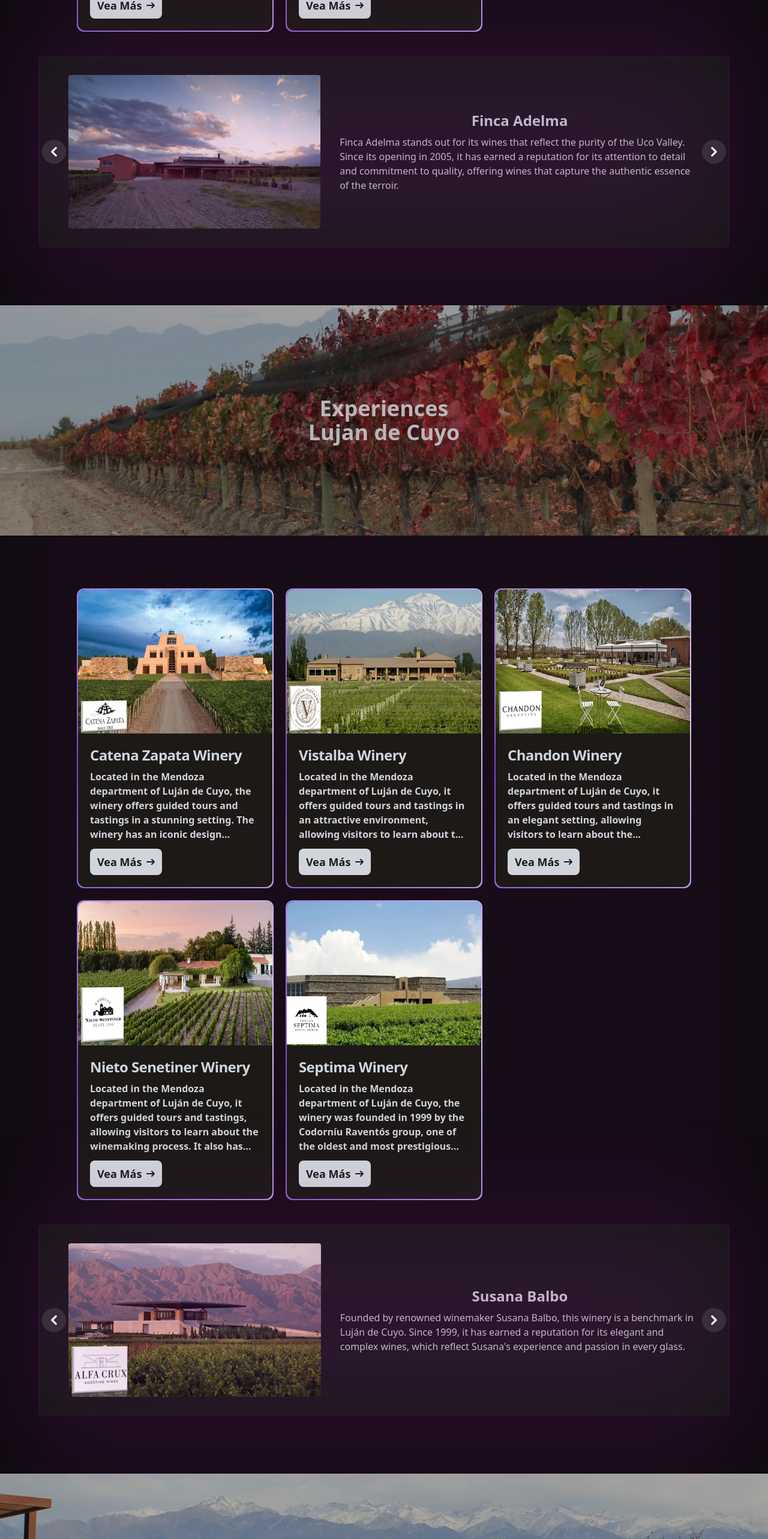
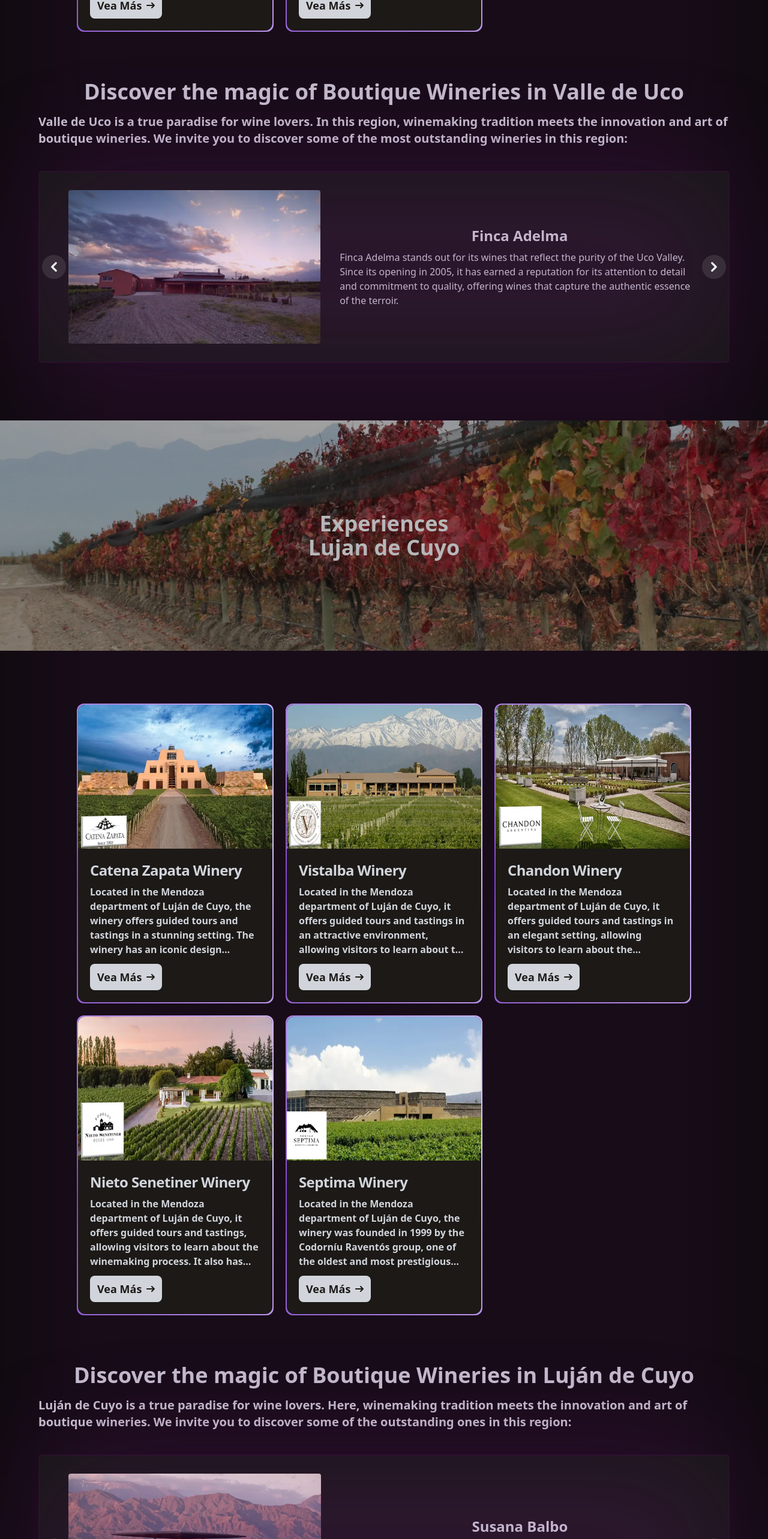
Before and after one commit to JeroDominik/SolYVinos-SA, a Next.js app: page /en in a window 1280 px wide. Shown: the part 3295-5861 px from the top of the page at 60% size. Built offline with nearby package versions, Linux system fonts and the light colour scheme.

Commit message:
added title bodegas Boutique, and their paragraph. With languajes

```diff
--- a/src/app/dictionaries/en.json
+++ b/src/app/dictionaries/en.json
@@ -65,6 +65,10 @@
             "ExperiencesImg": "/experiencesBoutiqueUco/Boutique-GimenezRiili.webp"
         }
     ],
+    "boutiqueUco": {
+        "boutiqueTitle": "Discover the magic of Boutique Wineries in Valle de Uco",
+        "boutiqueDesc": "Valle de Uco is a true paradise for wine lovers. In this region, winemaking tradition meets the innovation and art of boutique wineries. We invite you to discover some of the most outstanding wineries in this region:"
+    },
     "experiencesLujan" : [
         {
             "ExperiencesTitle": "Catena Zapata Winery",
@@ -134,6 +138,10 @@
             "ExperiencesImg": "/experiencesBoutiqueLujan/Boutique-Kaiken.webp"
         }
     ],
+    "boutiqueLujan": {
+        "boutiqueTitle": "Discover the magic of Boutique Wineries in Luján de Cuyo",
+        "boutiqueDesc": "Luján de Cuyo is a true paradise for wine lovers. Here, winemaking tradition meets the innovation and art of boutique wineries. We invite you to discover some of the outstanding ones in this region:"
+    },
     "experiencesMaipu" : [
         {
             "ExperiencesTitle": "Trapiche Winery",
@@ -176,6 +184,10 @@
             "ExperiencesImg": "/experiencesBoutiqueMaipu/Boutique-Trivento.webp"
         }
     ],
+    "boutiqueMaipu": {
+        "boutiqueTitle": "Discover the magic of the Boutique Wineries in Maipú",
+        "boutiqueDesc": "Maipú is a true paradise for wine lovers. Here, winemaking tradition meets the innovation and art of boutique wineries. We invite you to discover some of the most outstanding wineries in this region:"
+    },
     "experiencesPotrerillos" : [
         {
             "ExperiencesTitle": "The Palapas",
--- a/src/app/dictionaries/es.json
+++ b/src/app/dictionaries/es.json
@@ -65,6 +65,10 @@
             "ExperiencesImg": "/experiencesBoutiqueUco/Boutique-GimenezRiili.webp"
         }
     ],
+    "boutiqueUco": {
+        "boutiqueTitle": "Descubre la magia de las Bodegas Boutique en el Valle de Uco",
+        "boutiqueDesc": "El Valle de Uco es un verdadero paraíso para los amantes del vino. En esta región, la tradición vitivinícola se une con la innovación y el arte de las bodegas boutique. Te invitamos a conocer algunas de las bodegas más destacadas de esta región:"
+    },
     "experiencesLujan" : [
         {
             "ExperiencesTitle": "Bodega Catena Zapata",
@@ -134,6 +138,10 @@
             "ExperiencesImg": "/experiencesBoutiqueLujan/Boutique-Kaiken.webp"
         }
     ],
+    "boutiqueLujan": {
+        "boutiqueTitle": "Descubre la magia de las Bodegas Boutique en Luján de Cuyo",
+        "boutiqueDesc": "Luján de Cuyo es un verdadero paraíso para los amantes del vino. Aquí, la tradición vitivinícola se une con la innovación y el arte de bodegas boutique. Te invitamos a conocer algunas de las destacadas de esta región:"
+    },
     "experiencesMaipu" : [
         {
             "ExperiencesTitle": "Bodega Trapiche",
@@ -176,6 +184,10 @@
             "ExperiencesImg": "/experiencesBoutiqueMaipu/Boutique-Trivento.webp"
         }
     ],
+    "boutiqueMaipu": {
+        "boutiqueTitle": "Descubre la magia de las Bodegas Boutique en Maipú",
+        "boutiqueDesc": "Maipú es un verdadero paraíso para los amantes del vino. Aquí, la tradición vitivinícola se une con la innovación y el arte de las bodegas boutique. Te invitamos a conocer algunas de las bodegas más destacadas de esta región:"
+    },
     "experiencesPotrerillos" : [
         {
             "ExperiencesTitle": "Las Palapas",
--- a/src/app/dictionaries/pt.json
+++ b/src/app/dictionaries/pt.json
@@ -65,6 +65,10 @@
             "ExperiencesImg": "/experiencesBoutiqueUco/Boutique-GimenezRiili.webp"
         }
     ],
+    "boutiqueUco": {
+        "boutiqueTitle": "Descubra a magia das Vinícolas Boutique do Valle de Uco",
+        "boutiqueDesc": "O Valle do Uco é um verdadeiro paraíso para os amantes do vinho. Nesta região, a tradição vitivinícola encontra-se com a inovação e a arte das adegas boutique. Convidamos você a descobrir algumas das vinícolas mais destacadas desta região:"
+    },
     "experiencesLujan" : [
         {
             "ExperiencesTitle": "Vinícola Catena Zapata",
@@ -134,6 +138,10 @@
             "ExperiencesImg": "/experiencesBoutiqueLujan/Boutique-Kaiken.webp"
         }
     ],
+    "boutiqueLujan": {
+        "boutiqueTitle": "Descubra a magia das vinícolas boutique em Luján de Cuyo",
+        "boutiqueDesc": "Luján de Cuyo é um verdadeiro paraíso para os amantes do vinho. Aqui, a tradição vinícola encontra a inovação e a arte das vinícolas boutique. Convidamo-lo a descobrir alguns dos destaques desta região:"
+    },
     "experiencesMaipu" : [
         {
             "ExperiencesTitle": "Bodega Trapiche",
@@ -176,6 +184,10 @@
             "ExperiencesImg": "/experiencesBoutiqueMaipu/Boutique-Trivento.webp"
         }
     ],
+    "boutiqueMaipu": {
+        "boutiqueTitle": "Descubra a magia das Vinícolas Boutique de Maipú",
+        "boutiqueDesc": "Maipú é um verdadeiro paraíso para os amantes do vinho. Aqui, a tradição vinícola encontra a inovação e a arte das vinícolas boutique. Convidamos você a descobrir algumas das vinícolas mais destacadas desta região:"
+    },
     "experiencesPotrerillos" : [
         {
             "ExperiencesTitle": "Os Palapas",
--- a/src/components/cardBoutique.tsx
+++ b/src/components/cardBoutique.tsx
@@ -31,7 +31,7 @@
   const currentExperience = experiencesBoutique[currentIndex]
 
   return (
-    <li className="flex items-center justify-center relative w-[90%] mx-auto h-[500px] md:h-80 bg-neutral-900 rounded-md border-2 border-fuchsia-950/30 hover:shadow-[0_0_10px_4px_rgba(74,4,78,0.3)] transition">
+    <li className="flex items-center justify-center relative w-full mx-auto h-[500px] md:h-80 bg-neutral-900 rounded-md border-2 border-fuchsia-950/30 hover:shadow-[0_0_10px_4px_rgba(74,4,78,0.3)] transition">
       <div className="absolute inset-0 bg-fuchsia-800 bg-[size:20px_20px] opacity-20 blur-[100px]"></div>
       <div className={`order-2 flex flex-col md:flex-row gap-8 md:items-center justify-center md:justify-between overflow-hidden rounded-lg h-full py-4 ${animateSlide ? 'animate-slideIn' : ''}`}>
         <Image
@@ -42,10 +42,10 @@
           height={450}
         />
         <div className="flex flex-col w-full md:w-3/5">
-          <h3 className="mb-2 text-xl xl:text-2xl font-bold text-center text-gray-300">
+          <h3 className="mb-2 text-xl xl:text-2xl font-bold text-center">
             {currentExperience.ExperiencesTitle}
           </h3>
-          <p className="text-gray-300 text-pretty">
+          <p className="text-pretty">
             {currentExperience.ExperiencesDesc}
           </p>
         </div>
--- a/src/components/experienceLujan.tsx
+++ b/src/components/experienceLujan.tsx
@@ -8,16 +8,21 @@
   ExperiencesImg: string
   ExperiencesDesc: string
 }
+interface BoutiqueDictionary {
+  boutiqueTitle: string
+  boutiqueDesc: string
+}
 interface ExperienceProps {
   experiencesLujan: ExperienceDictionary []
   experiencesBoutiqueLujan: ExperienceDictionary[]
+  boutiqueLujan: BoutiqueDictionary
 }
 interface Dictionary {
   dictionary: ExperienceProps
 }
 
 export default function ExperienceLujan ({ dictionary }: Dictionary) {
-  const { experiencesLujan, experiencesBoutiqueLujan } = dictionary
+  const { experiencesLujan, experiencesBoutiqueLujan, boutiqueLujan } = dictionary
   const experiencesBoutique = experiencesBoutiqueLujan
 
   return (
@@ -43,9 +48,13 @@
           ))
         }
       </ol>
-      <CardBoutique
-        experiencesBoutique={experiencesBoutique}
-      />
+      <div className="mx-auto pt-6 sm:pt-10 text-gray-300 w-[90%]">
+        <h2 className="text-pretty sm:text-center text-2xl sm:text-3xl lg:text-4xl font-bold mb-2 sm:mb-4">{boutiqueLujan.boutiqueTitle}</h2>
+        <p className="text-pretty text-base sm:text-lg lg:text-xl font-semibold mb-8 sm:mb-10">{boutiqueLujan.boutiqueDesc}</p>
+        <CardBoutique
+          experiencesBoutique={experiencesBoutique}
+        />
+      </div>
     </section>
   )
 }
--- a/src/components/experienceMaipu.tsx
+++ b/src/components/experienceMaipu.tsx
@@ -8,16 +8,21 @@
   ExperiencesImg: string
   ExperiencesDesc: string
 }
+interface BoutiqueDictionary {
+  boutiqueTitle: string
+  boutiqueDesc: string
+}
 interface ExperienceProps {
   experiencesMaipu: ExperienceDictionary []
   experiencesBoutiqueMaipu: ExperienceDictionary []
+  boutiqueMaipu: BoutiqueDictionary
 }
 interface Dictionary {
   dictionary: ExperienceProps
 }
 
 export default function ExperienceMaipu ({ dictionary }: Dictionary) {
-  const { experiencesMaipu, experiencesBoutiqueMaipu } = dictionary
+  const { experiencesMaipu, experiencesBoutiqueMaipu, boutiqueMaipu } = dictionary
   const experiencesBoutique = experiencesBoutiqueMaipu
 
   return (
@@ -43,9 +48,13 @@
           ))
         }
       </ol>
-      <CardBoutique
-        experiencesBoutique={experiencesBoutique}
-      />
+      <div className="mx-auto pt-6 sm:pt-10 text-gray-300 w-[90%]">
+        <h2 className="text-pretty sm:text-center text-2xl sm:text-3xl lg:text-4xl font-bold mb-2 sm:mb-4">{boutiqueMaipu.boutiqueTitle}</h2>
+        <p className="text-pretty text-base sm:text-lg lg:text-xl font-semibold mb-8 sm:mb-10">{boutiqueMaipu.boutiqueDesc}</p>
+        <CardBoutique
+          experiencesBoutique={experiencesBoutique}
+        />
+      </div>
     </section>
   )
 }
--- a/src/components/experienceValleUco.tsx
+++ b/src/components/experienceValleUco.tsx
@@ -8,16 +8,21 @@
   ExperiencesImg: string
   ExperiencesDesc: string
 }
+interface BoutiqueDictionary {
+  boutiqueTitle: string
+  boutiqueDesc: string
+}
 interface ExperienceProps {
   experiencesUco: ExperienceDictionary[]
   experiencesBoutiqueUco: ExperienceDictionary[]
+  boutiqueUco: BoutiqueDictionary
 }
 interface Dictionary {
   dictionary: ExperienceProps
 }
 
 export default function ExperienceValleUco ({ dictionary }: Dictionary) {
-  const { experiencesUco, experiencesBoutiqueUco } = dictionary
+  const { experiencesUco, experiencesBoutiqueUco, boutiqueUco } = dictionary
   const experiencesBoutique = experiencesBoutiqueUco
 
   return (
@@ -44,9 +49,13 @@
           ))
         }
       </ol>
-      <CardBoutique
-        experiencesBoutique={experiencesBoutique}
-      />
+      <div className="mx-auto pt-6 sm:pt-10 text-gray-300 w-[90%]">
+        <h2 className="text-pretty sm:text-center text-2xl sm:text-3xl lg:text-4xl font-bold mb-2 sm:mb-4">{boutiqueUco.boutiqueTitle}</h2>
+        <p className="text-pretty text-base sm:text-lg lg:text-xl font-semibold mb-8 sm:mb-10">{boutiqueUco.boutiqueDesc}</p>
+        <CardBoutique
+          experiencesBoutique={experiencesBoutique}
+        />
+      </div>
     </section>
   )
 }
```
